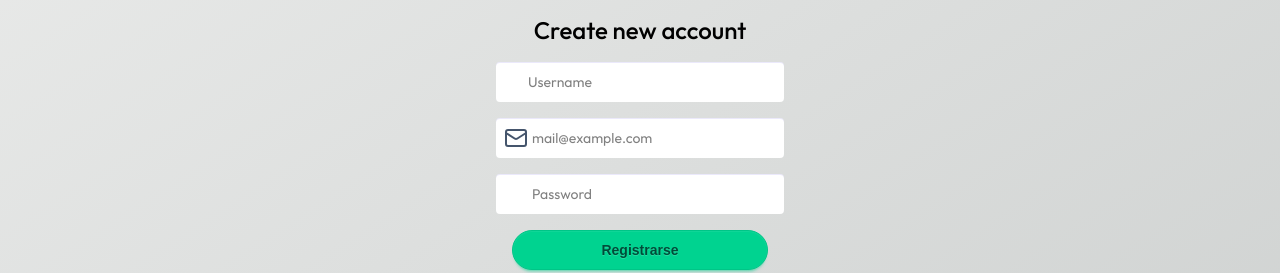
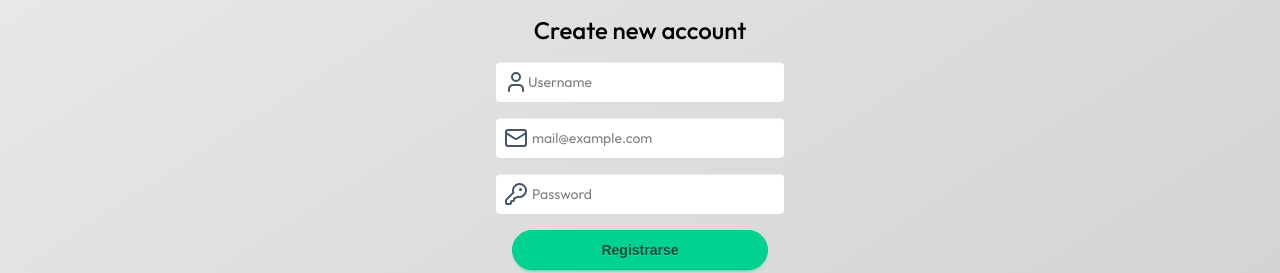
Before and after one commit to Juankyyy/taskify-frontend, a React (Vite) app: page /auth in a window 1280 px wide. Both pictures are taken after a click on the element "Signup". Shown: the part 282-555 px from the top of the page. Built offline with nearby package versions, Linux system fonts and the light colour scheme; a web font is replaced by a local one; what @midudev/tailwind-animations would draw is missing.

Commit message:
fix: inputs icons

```diff
--- a/src/components/FormInputs/PasswordInput.jsx
+++ b/src/components/FormInputs/PasswordInput.jsx
@@ -17,6 +17,7 @@ export const PasswordInput = ({ value, onInputChange }) => {
           title="Minimo 6 caracteres, incluyendo un número y una letra minúscula"
           className="input input-md border-0 input-primary pl-9"
         />
+        <KeyRound className="absolute left-2 w-input-icon h-input-icon z-10 stroke-slate-600" />
       </label>
     </>
   );
--- a/src/components/FormInputs/UsernameInput.jsx
+++ b/src/components/FormInputs/UsernameInput.jsx
@@ -5,6 +5,7 @@ export const UsernameInput = ({ value, onInputChange }) => {
   return (
     <>
       <label className="floating-label validator w-2xs flex items-center">
+
         <span>Username</span>
         <input
           type="text"
@@ -19,6 +20,7 @@ export const UsernameInput = ({ value, onInputChange }) => {
           title="Solo letras, números o guiones"
           className="input input-md border-0 input-primary pl-8"
         />
+        <User className="absolute left-2 w-input-icon h-input-icon z-10 stroke-slate-600" />
       </label>
     </>
   );
```
